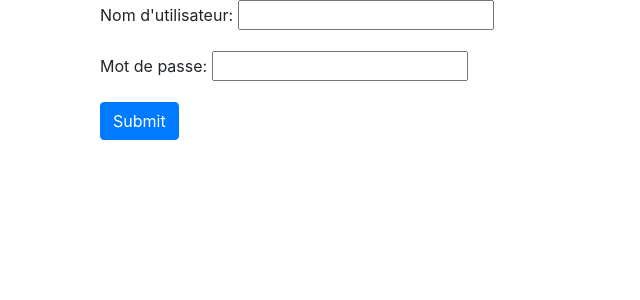
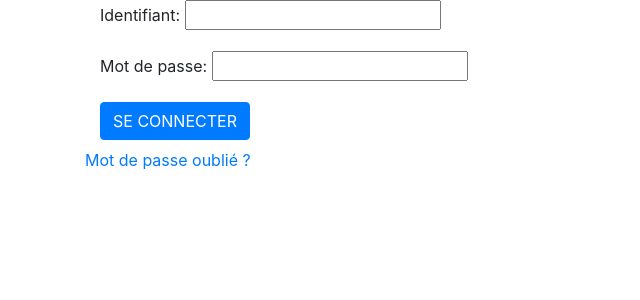
Before and after one commit to vincz100/dashboard, a Django app: page /login in a window 1280 px wide. Shown: the part 58-358 px from the top of the page, without its empty margins (0-640 px from the left). Run offline with Django 3.2, Linux system fonts and the light colour scheme; some libraries are stand-ins or nearby versions.

Commit message:
mdp oublié

```diff
--- a/dataviz/forms.py
+++ b/dataviz/forms.py
@@ -4,5 +4,5 @@ class HomeForm(forms.Form):
     codgeo = forms.CharField(max_length=5)
 
 class LoginForm(forms.Form):
-    username = forms.CharField(label="Nom d'utilisateur", max_length=30)
+    username = forms.CharField(label="Identifiant", max_length=30)
     password = forms.CharField(label="Mot de passe", widget=forms.PasswordInput)
--- a/dataviz/templates/choice.html
+++ b/dataviz/templates/choice.html
@@ -3,7 +3,7 @@
 {% block content %}
     {% if envoi %}Votre message a bien été envoyé !{% endif %}
         <div class="container">
-            <h1>Home</h1>
+            <h1>Choisissez votre territoire</h1>
             <form form method="post">
                 {% csrf_token %}
                 {{ form.as_p }}
--- a/dataviz/templates/home.html
+++ b/dataviz/templates/home.html
@@ -4,7 +4,7 @@
 
 <div class="button">
     <h1>PAGE PRODUIT</h1>
-    <a href="{% url 'choice' %}">
+    <a href="{% url 'login' %}">
         <button type="button" class="btn btn-primary btn-lg">CONNECTEZ VOUS !</button>
     </a>
 </div>
--- a/dataviz/templates/login.html
+++ b/dataviz/templates/login.html
@@ -10,9 +10,12 @@
         <form form method="post">
             {% csrf_token %}
             {{ form.as_p }}
-            <input type="submit" class="btn btn-primary" value="Submit" />
+            <input type="submit" class="btn btn-primary" value="SE CONNECTER" />
         <h2>{{text}}</h2>
         </form>
     </div>
+    <div>
+        <a href="{% url 'home' %}" target="_blank">Mot de passe oublié ? </a>
+    </div>
 
 {% endblock content %}
--- a/dataviz/views.py
+++ b/dataviz/views.py
@@ -33,8 +33,8 @@ class LoginView(TemplateView):
 		if form.is_valid():
 			username = form.cleaned_data["username"]
 			password = form.cleaned_data["password"]
-			user = authenticate(username=username, password=password)  # Nous vérifions si les données sont correctes
-			if user:
+			user = authenticate(username=username, password=password)  # verif de données correctes avec la méthode authenticate(request, username=None, password=None). Renvoi soit un utilisateur authentifié, soit None
+			if user is not None :
 				login(request, user)
 				return redirect('choice')
 			else:
```
Also changed, not shown: db.sqlite3.
